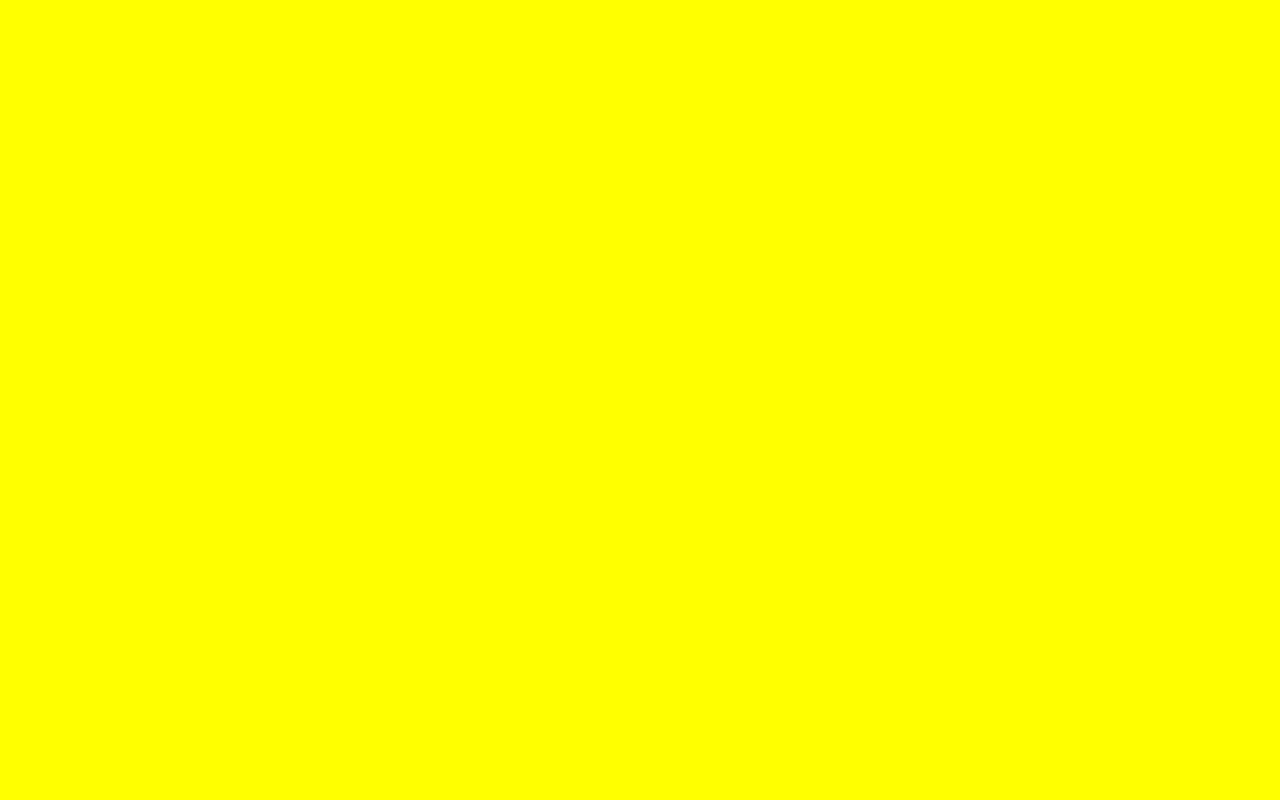
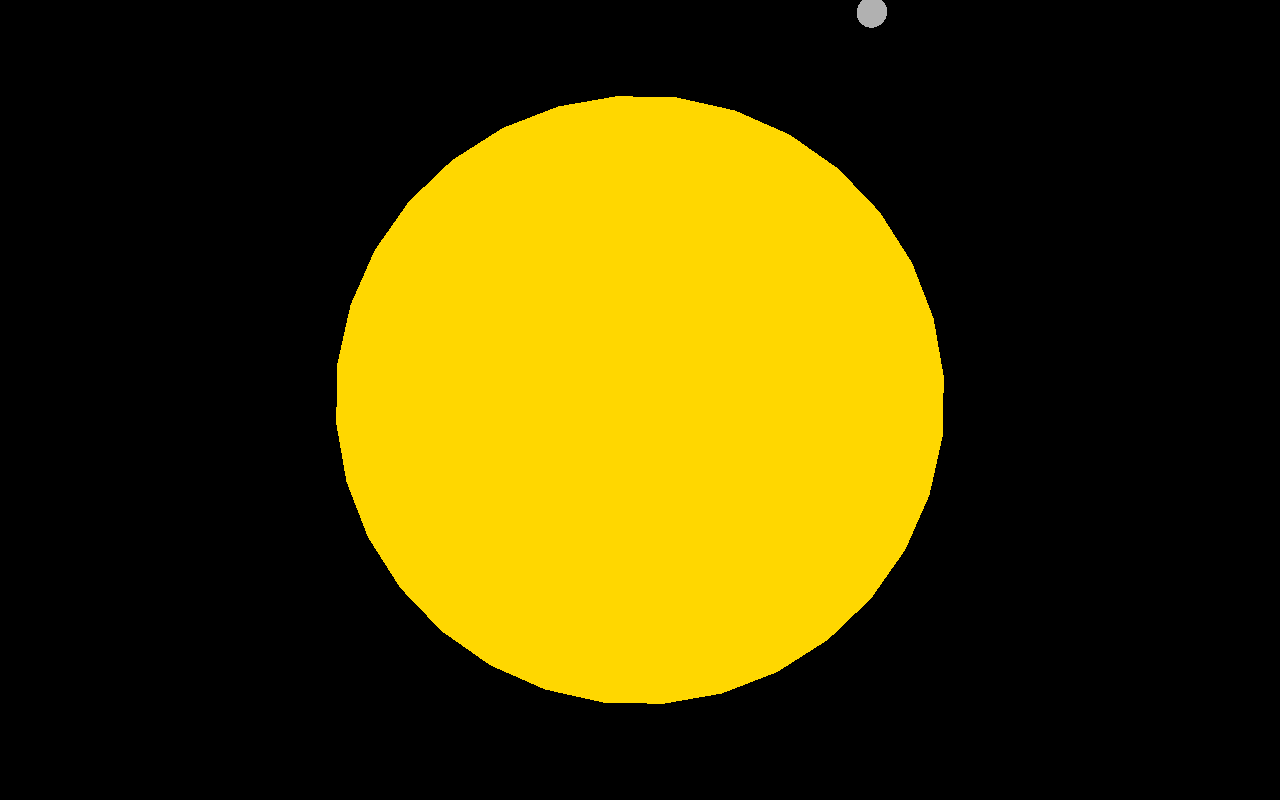
Before and after one commit to mnkcoders/threejs-solar, a website built with Vite: page index.html in a window 1280 px wide. Built offline with nearby package versions, Linux system fonts and the light colour scheme; animation ran at ten frames a second.

Commit message:
Fixed canvas CSS. Made Template loader.

```diff
--- a/src/main.js
+++ b/src/main.js
@@ -1,9 +1,9 @@
 import * as THREE from 'three';
-import {Solar,Star} from './solar.js';
+import {Solar} from './solar.js';
 import { OrbitControls } from 'three/examples/jsm/Addons.js';
 //scene and camera
 const scene = new THREE.Scene();
-const camera = new THREE.PerspectiveCamera(30,window.innerWidth/window.innerHeight,0.01,1000);
+const camera = new THREE.PerspectiveCamera(30,window.innerWidth/window.innerHeight,0.01,100000);
 //renderer
 const canvas = document.querySelector('canvas.threejs');
 const renderer = new THREE.WebGLRenderer({canvas:canvas});
@@ -14,10 +14,12 @@ scene.add(camera);
 //controls
 const controls = new OrbitControls(camera,canvas);
 controls.enableDamping = true;
-controls.maxDistance = 2000;
-controls.minDistance = 10;
+controls.maxDistance = 100000;
+controls.minDistance = 30;
+
 //setup solar system
-const solarSystem = new Solar();
+const solarSystem = Solar.CreateSystem(scene);
+/*const solarSystem = new Solar();
 scene.add(solarSystem.createStar('Sun','yellow',6).mesh());
 scene.add(solarSystem.createStar('Mercury','orange',0.4,9,0.76,solarSystem.star('Sun')).mesh());
 scene.add(solarSystem.createStar('Venus','#ddaa55',0.95,16,0.54,solarSystem.star('Sun')).mesh());
@@ -29,6 +31,7 @@ scene.add(solarSystem.createStar('Saturn','#5588cc',1.8,45,0.08,solarSystem.star
 scene.add(solarSystem.createStar('Uranus','#ddeeff',2.1,52,0.05,solarSystem.star('Sun')).mesh());
 scene.add(solarSystem.createStar('Neptune','#aabbff',2,58,0.04,solarSystem.star('Sun')).mesh());
 scene.add(solarSystem.createStar('Pluto','#0055dd',0.5,69,0.024,solarSystem.star('Sun')).mesh());
+*/
 
 //resize
 window.addEventListener('resize',() => {
@@ -38,7 +41,7 @@ window.addEventListener('resize',() => {
 });
 
 //initialize randomly the planets
-solarSystem.initialize();
+//solarSystem.initialize();
 
 const clock = new THREE.Clock(false);
 console.log(solarSystem);
--- a/src/solar.js
+++ b/src/solar.js
@@ -1,7 +1,7 @@
 import * as THREE from 'three';
 
 /**
- *
+ * @type {Solar}
  */
 function Solar(){
     this._materials = [];
@@ -19,7 +19,7 @@ Solar.prototype.stars = function(){
  * @param {String} name
  * @returns {Star}
  */
-Solar.prototype.star = function( name ){
+Solar.prototype.star = function( name = '' ){
     return this.has(name) ? this._stars[name] : null;
 };
 /**
@@ -67,7 +67,6 @@ Solar.prototype.has = function( name = '' ){
 Solar.prototype.createStar = function( name = '', color = 'grey', radius=  1 , distance = 0 , speed = 0.01 , parent = null){
     if( !this.has(name)){
         const mesh = this.createMesh(this.createMaterial(color));
-        mesh.scale.setScalar(radius);
         const star = new Star(mesh,name,radius,distance,speed);
         this._stars[star.name()] = star.setParent(parent);
 
@@ -87,9 +86,36 @@ Solar.prototype.sun = function(){
 Solar.prototype.empty = function(){
     return this.sun() !== null;
 };
+/**
+ * @param {THREE.Scene} scene
+ * @returns {Solar}
+ */
+Solar.CreateSystem = function( scene = null ){
+
+    const solar = new Solar();
+    //preload using loader
+    Loader.templates().forEach( tpl => {
+        solar.createStar(
+            tpl.name,
+            tpl.color,
+            tpl.radius,
+            tpl.distance,
+            tpl.speed,
+            solar.star(tpl.parent || ''),
+        );
+    });
+
+
+    if( scene !== null && scene instanceof THREE.Scene){
+        solar.stars().map( star => star.mesh()).forEach( mesh => scene.add(mesh));
+    }
+
+    return solar.initialize();
+};
+
 
 /**
- *
+ * @type {Star}
  * @param {THREE.Mesh} mesh
  * @param {String} name
  * @param {Number} radius
@@ -97,14 +123,26 @@ Solar.prototype.empty = function(){
  * @param {Number} speed
  */
 function Star( mesh , name  = 'planet', radius = 1, distance = 0 , speed = 0.01){
+    this._name = name;
+    this._radius = radius || 1;
+    this._distance = distance || 0;
+    this._speed = speed || 0.01;
+
     this._mesh = mesh || null;
-    this._radius = radius;
-    this._distance = distance;
-    this._speed = speed;
+    this._parent = null;
 
-    this._name = name;
-    this._parent = null;
-    //this._children = [];
+    this._offset = Math.floor(Math.random() * 360);
+
+    return this.initialize();
+};
+/**
+ * @returns {Star}
+ */
+Star.prototype.initialize = function(){
+    if( this._mesh ){
+        this._mesh.scale.setScalar( this._radius );
+    }
+    return this;
 };
 /**
  * @returns {THREE.Mesh};
@@ -157,8 +195,9 @@ Star.prototype.name = function(){
  */
 Star.prototype.update = function(delta = 0,elapsed = 0){
     if( this.distance()){
-        this._mesh.position.x = this.x() + Math.sin( elapsed * this.speed()) * this.distance();
-        this._mesh.position.z = this.z() + Math.cos( elapsed * this.speed()) * this.distance();
+        const translation = this._offset + elapsed * this.speed();
+        this._mesh.position.x = this.x() + Math.sin( translation) * this.distance();
+        this._mesh.position.z = this.z() + Math.cos( translation) * this.distance();
         this._mesh.position.y = Math.cos( elapsed ) * this.speed() ;
     }
     this._mesh.rotation.y += this.speed(delta);
@@ -197,7 +236,54 @@ Star.prototype.radius = function(){
 };
 
 
-
-
+/**
+ * Solar System template loader
+ */
+function Loader(){
+    throw `${this.constructor} is a static class`;
+};
+/**
+ * @returns {Object[]}
+ */
+Loader.templates = function(){
+    return this.template1();
+};
+/**
+ * Real proportional scale to earth's 1 radius and 0.3 speed
+ * @returns {Object[]}
+ */
+Loader.template2 =function(){
+    return [
+        {'name':'Sun','color':'#FFD700','radius':10,'speed':0.07},
+        {'name':'Mercury','color':'#B1B1B1','radius':0.38,'distance':40,'speed':0.48,'parent':'Sun'},
+        {'name':'Venus','color':'#D4AF37','radius':0.95,'distance':100,'speed':0.54,'parent':'Sun'},
+        {'name':'Earth','color':'#2E8B57','radius':1,'distance':150,'speed':0.3,'parent':'Sun'},
+        {'name':'Moon','color':'#C0C0C0','radius':0.27,'distance':6,'speed':0.01,'parent':'Earth'},
+        {'name':'Mars','color':'#FF4500','radius':0.53,'distance':200,'speed':0.24,'parent':'Sun'},
+        {'name':'Jupiter','color':'#D2691E','radius':5,'distance':300,'speed':0.13,'parent':'Sun'},
+        {'name':'Saturn','color':'#F4A460','radius':3,'distance':350,'speed':0.1,'parent':'Sun'},
+        {'name':'Uranus','color':'#00CED1','radius':2,'distance':450,'speed':0.07,'parent':'Sun'},
+        {'name':'Neptune','color':'#1E90FF','radius':2,'distance':500,'speed':0.06,'parent':'Sun'},
+        {'name':'Pluto','color':'#DEB887','radius':0.1,'distance':600,'speed':0.05,'parent':'Sun'},
+    ];
+};
+/**
+ * @returns {Object[]}
+ */
+Loader.template1 = function(){
+    return [
+        {'name':'Sun','color':'#FFD700','radius':6},
+        {'name':'Mercury','color':'#B1B1B1','radius':0.3,'distance':9,'speed':0.76,'parent':'Sun'},
+        {'name':'Venus','color':'#D4AF37','radius':0.95,'distance':16,'speed':0.54,'parent':'Sun'},
+        {'name':'Earth','color':'#2E8B57','radius':1,'distance':24,'speed':0.23,'parent':'Sun'},
+        {'name':'Moon','color':'#C0C0C0','radius':0.3,'distance':2,'speed':0.6,'parent':'Earth'},
+        {'name':'Mars','color':'#FF4500','radius':0.8,'distance':32,'speed':0.16,'parent':'Sun'},
+        {'name':'Jupiter','color':'#D2691E','radius':2.4,'distance':39,'speed':0.1,'parent':'Sun'},
+        {'name':'Saturn','color':'#F4A460','radius':1.8,'distance':45,'speed':0.08,'parent':'Sun'},
+        {'name':'Uranus','color':'#00CED1','radius':2.1,'distance':52,'speed':0.05,'parent':'Sun'},
+        {'name':'Neptune','color':'#1E90FF','radius':2.2,'distance':58,'speed':0.04,'parent':'Sun'},
+        {'name':'Pluto','color':'#DEB887','radius':0.5,'distance':70,'speed':0.024,'parent':'Sun'},
+    ];
+};
 
 export {Solar,Star};
--- a/src/style.css
+++ b/src/style.css
@@ -1,3 +1,9 @@
-html,body{
+body {
   margin: 0;
+  overflow: hidden;
 }
+canvas {
+  display: block;
+  width: 100vw;
+  height: 100vh;
+}
```
